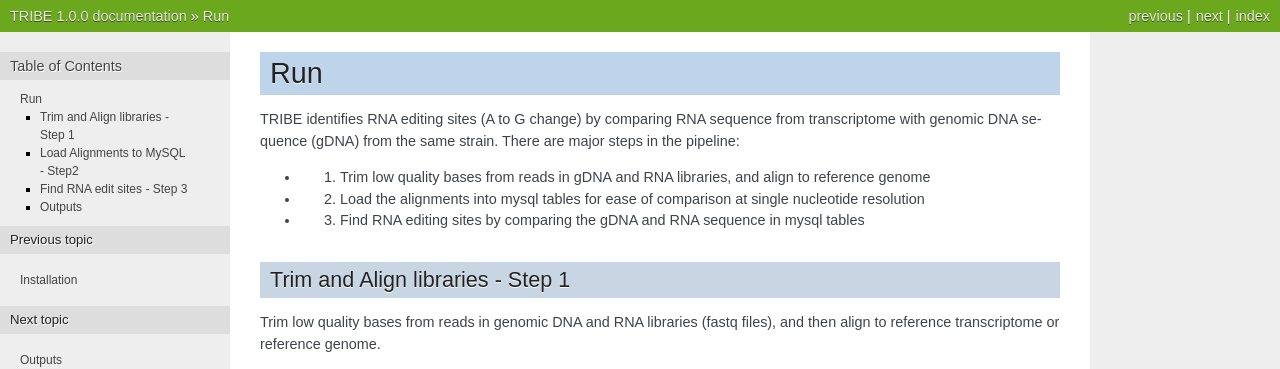
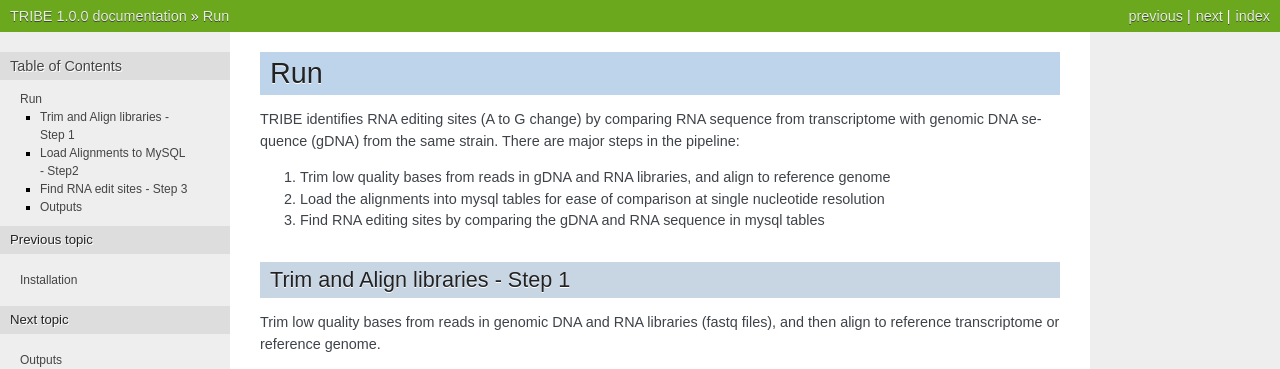
Before and after one commit to rosbashlab/TRIBE, a Sphinx documentation site: the page built from docs/source/run.rst, in a window 1280 px wide. Shown: the top 369 px of the page. Built offline with Sphinx 7.4.7, drawn with Linux system fonts in a browser that asks for light colours.

Commit message:
updates to fix bugs

```diff
--- a/docs/source/run.rst
+++ b/docs/source/run.rst
@@ -3,11 +3,11 @@
 
 TRIBE identifies RNA editing sites (A to G change) by comparing RNA sequence from transcriptome with genomic DNA sequence (gDNA) from the same strain. There are major steps in the pipeline:
 
-- 1. Trim low quality bases from reads in gDNA and RNA libraries, and align to reference genome
+1. Trim low quality bases from reads in gDNA and RNA libraries, and align to reference genome
 
-- 2. Load the alignments into mysql tables for ease of comparison at single nucleotide resolution
+2. Load the alignments into mysql tables for ease of comparison at single nucleotide resolution
 
-- 3. Find RNA editing sites by comparing the gDNA and RNA sequence in mysql tables
+3. Find RNA editing sites by comparing the gDNA and RNA sequence in mysql tables
 
 
 Trim and Align libraries - Step 1
```
